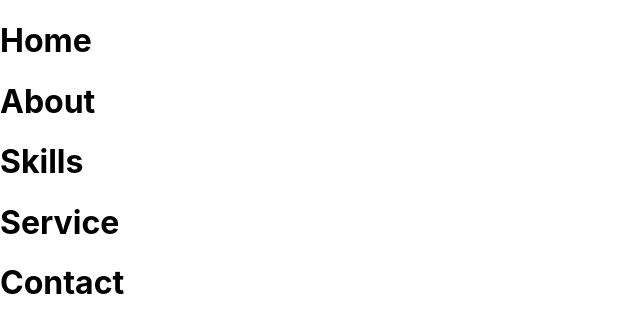
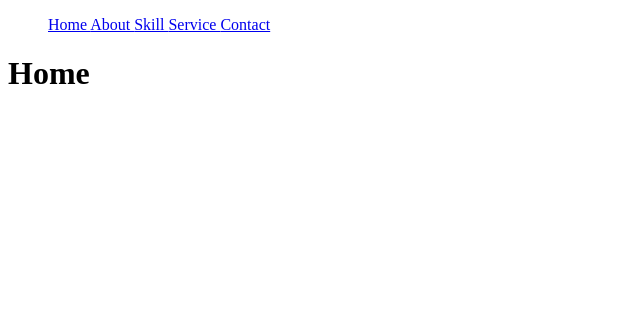
Before and after one commit to NurulIslam17/React_Portfolio, a React (Create React App) app: page / in a window 1280 px wide. Shown: the top 332 px of the page, without its empty margins (0-640 px from the left). Built offline with nearby package versions, Linux system fonts and the light colour scheme.

Commit message:
Adding Menubar

```diff
--- a/src/App.css
+++ /dev/null
@@ -1,38 +0,0 @@
-.App {
-  text-align: center;
-}
-
-.App-logo {
-  height: 40vmin;
-  pointer-events: none;
-}
-
-@media (prefers-reduced-motion: no-preference) {
-  .App-logo {
-    animation: App-logo-spin infinite 20s linear;
-  }
-}
-
-.App-header {
-  background-color: #282c34;
-  min-height: 100vh;
-  display: flex;
-  flex-direction: column;
-  align-items: center;
-  justify-content: center;
-  font-size: calc(10px + 2vmin);
-  color: white;
-}
-
-.App-link {
-  color: #61dafb;
-}
-
-@keyframes App-logo-spin {
-  from {
-    transform: rotate(0deg);
-  }
-  to {
-    transform: rotate(360deg);
-  }
-}
--- a/src/App.js
+++ b/src/App.js
@@ -1,20 +1,27 @@
-import React from 'react'
-import Home from './Component/Home';
-import About from './Component/About'
-import Skill from './Component/Skills';
-import Service from './Component/Service';
-import Contact from './Component/Contact';
+import React from "react";
+import { Routes, Route } from "react-router-dom";
+import Home from "./Component/Home";
+import About from "./Component/About";
+import Skill from "./Component/Skills";
+import Service from "./Component/Service";
+import Contact from "./Component/Contact";
+import Menubar from "./Component/Menubar";
+import NoPage from "./Component/NoPage";
 
 function App() {
   return (
     <>
-      <Home/>
-      <About/>
-      <Skill/>
-      <Service/>
-      <Contact/>
+      <Menubar />
+      <Routes>
+        <Route path="/" element={<Home />} />
+        <Route path="/about" element={<About />} />
+        <Route path="/skill" element={<Skill />} />
+        <Route path="/service" element={<Service />} />
+        <Route path="/contact" element={<Contact />} />
+        <Route path="*" element={<NoPage />} />
+      </Routes>
     </>
-  )
+  );
 }
 
 export default App;
--- /dev/null
+++ b/src/Component/Menubar.jsx
@@ -0,0 +1,18 @@
+import React from "react";
+import { Link } from "react-router-dom";
+
+function Menubar() {
+  return (
+    <>
+      <ul>
+        <Link to="/"> Home </Link>
+        <Link to="about"> About </Link>
+        <Link to="skill"> Skill </Link>
+        <Link to="service"> Service </Link>
+        <Link to="contact"> Contact </Link>
+      </ul>
+    </>
+  );
+}
+
+export default Menubar;
--- /dev/null
+++ b/src/Component/NoPage.jsx
@@ -0,0 +1,11 @@
+import React from 'react'
+
+function NoPage() {
+  return (
+    <div>
+      <h1>Page Not Found</h1>
+    </div>
+  )
+}
+
+export default NoPage;
--- a/src/index.js
+++ b/src/index.js
@@ -1,6 +1,5 @@
 import React from "react";
 import ReactDOM from "react-dom/client";
-import "./index.css";
 import App from "./App";
 import { BrowserRouter } from "react-router-dom";
 
```
